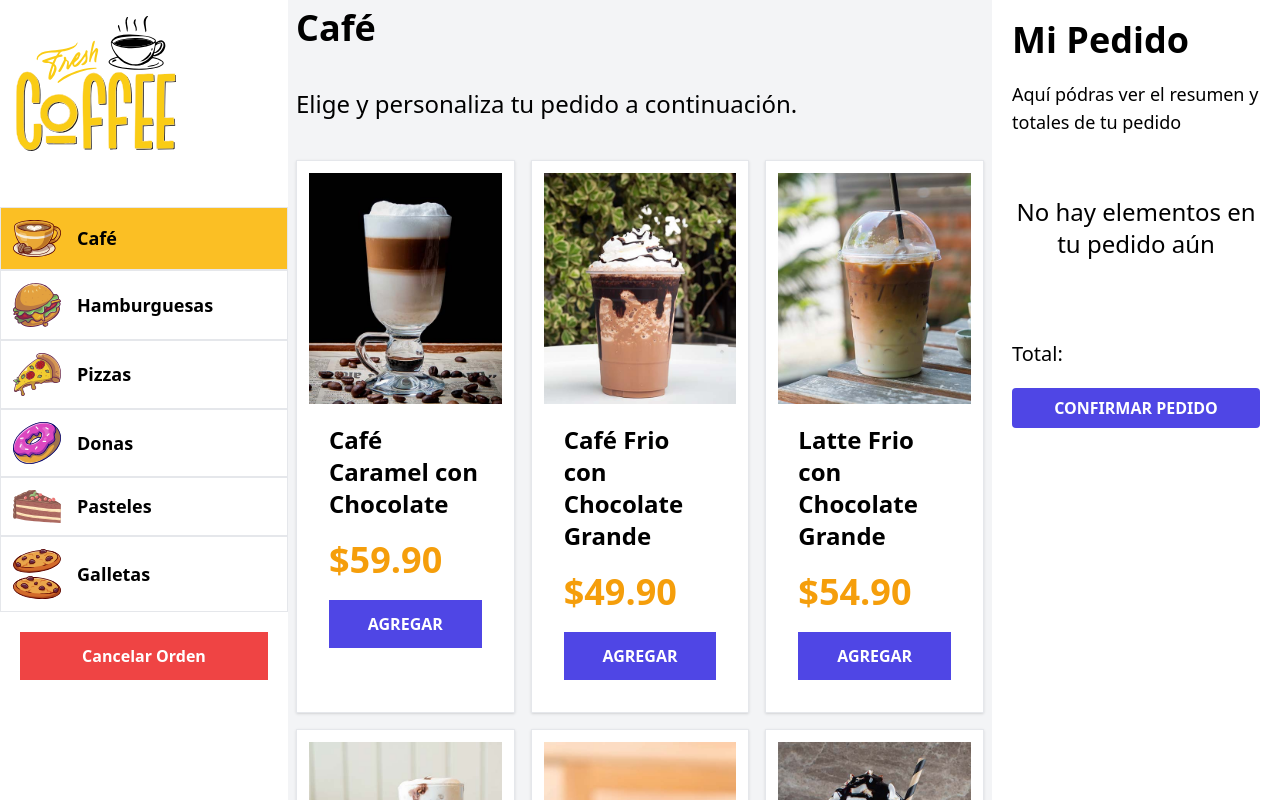
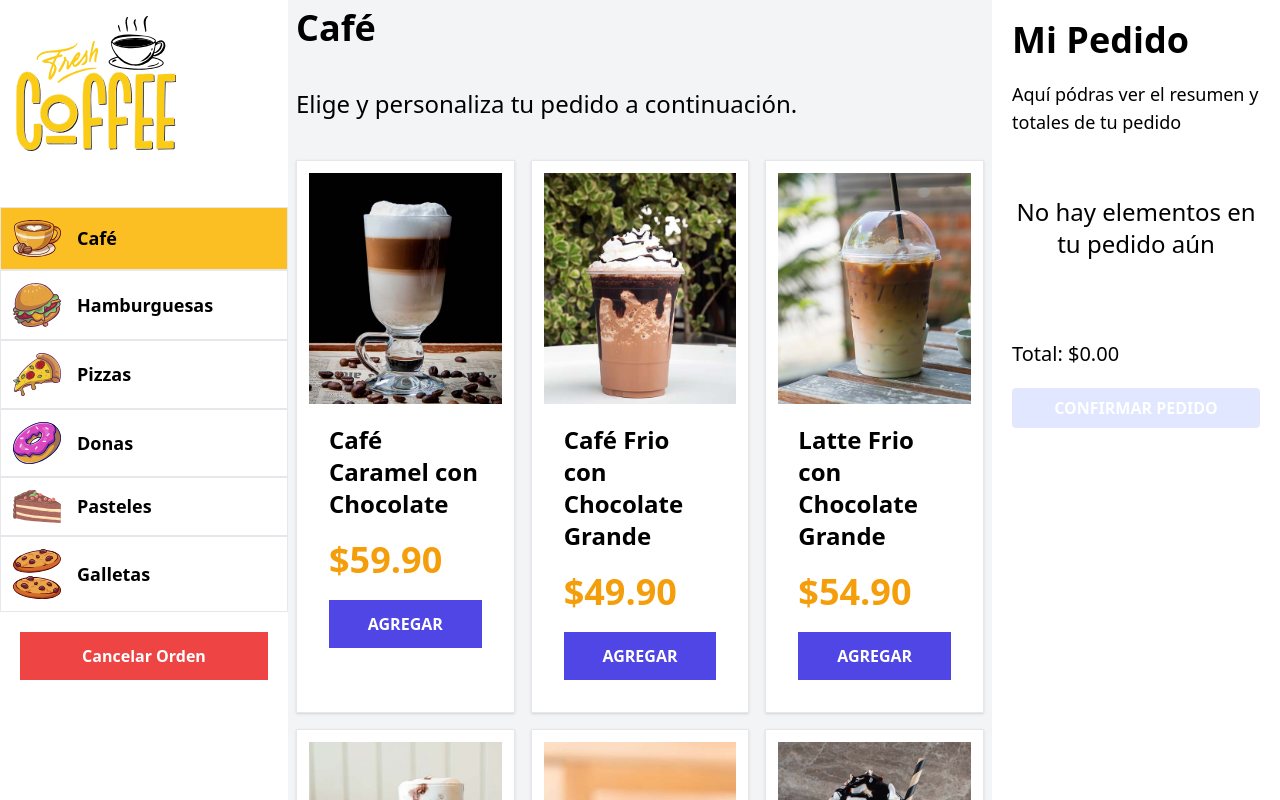
Before and after one commit to Braian02R/react-quiosco, a React (Vite) app: page / in a window 1280 px wide. Built offline with nearby package versions, Linux system fonts and the light colour scheme.

Commit message:
funcionalidad al Componente de Resumen de Pedido - calcular total a pagar - Deshabilitar el Botón de Realizar Pedido si el Pedido esta vacio

```diff
--- a/src/components/Resumen.jsx
+++ b/src/components/Resumen.jsx
@@ -1,9 +1,14 @@
 import useQuiosco from "../hooks/useQuiosco"
 import ResumenProducto from "./ResumenProducto";
+import { formatearDinero } from "../helpers";
 
 export default function Resumen() {
 
-    const {pedido} = useQuiosco();
+    const {pedido, total} = useQuiosco();
+
+    const comprobarPedido = () => pedido.length === 0;
+    //console.log(comprobarPedido())
+
 
     return (
         <aside className="w-72 h-screen overflow-y-scroll p-5">
@@ -30,16 +35,17 @@ export default function Resumen() {
             </div>
 
             <p className="text-xl mt-10">
-                Total: {''}
+                Total: {formatearDinero(total)}
             </p>
 
             <form className="w-full">
                 <div className="mt-5">
                     <input
                         type="submit"
-                        className="bg-indigo-600 hover:bg-indigo-800 px-5 py-2 rounded
-                        uppercase font-bold text-white text-center w-full cursor-pointer"
+                        className={`${comprobarPedido() ? 'bg-indigo-100' : 'bg-indigo-600 hover:bg-indigo-800'} px-5 py-2 rounded
+                        uppercase font-bold text-white text-center w-full cursor-pointer`}
                         value="Confirmar Pedido"
+                        disabled={comprobarPedido()}
                     />
                 </div>
             </form>
--- a/src/context/QuioscoProvider.jsx
+++ b/src/context/QuioscoProvider.jsx
@@ -1,4 +1,4 @@
-import { createContext, useState } from "react"
+import { createContext, useEffect, useState } from "react"
 import { toast } from "react-toastify";
 import { categorias as categoriasDB} from "../data/categoria"
 
@@ -10,7 +10,13 @@ const QuioscoProvider = ({children}) => {
     const [categoriaActual, setCategoriaActual] = useState(categorias[0]);
     const [modal, setModal] = useState(false);
     const [producto, setProducto] = useState({});
-    const [pedido, setPedido] = useState([])
+    const [pedido, setPedido] = useState([]);
+    const [total, setTotal] = useState(0);
+
+    useEffect(() => {
+        const nuevoTotal = pedido.reduce( (total, producto) => (producto.precio * producto.cantidad) + total, 0)
+        setTotal(nuevoTotal)
+    }, [pedido])
 
     const handleClickCategoria = id => {
         //console.log(id)
@@ -67,7 +73,8 @@ const QuioscoProvider = ({children}) => {
                 pedido,
                 handleAgregarPedido,
                 handleEditarCantidad,
-                handleEliminarProductoPedido
+                handleEliminarProductoPedido,
+                total
             }}
         >{children}</QuioscoContext.Provider>
     )
```
